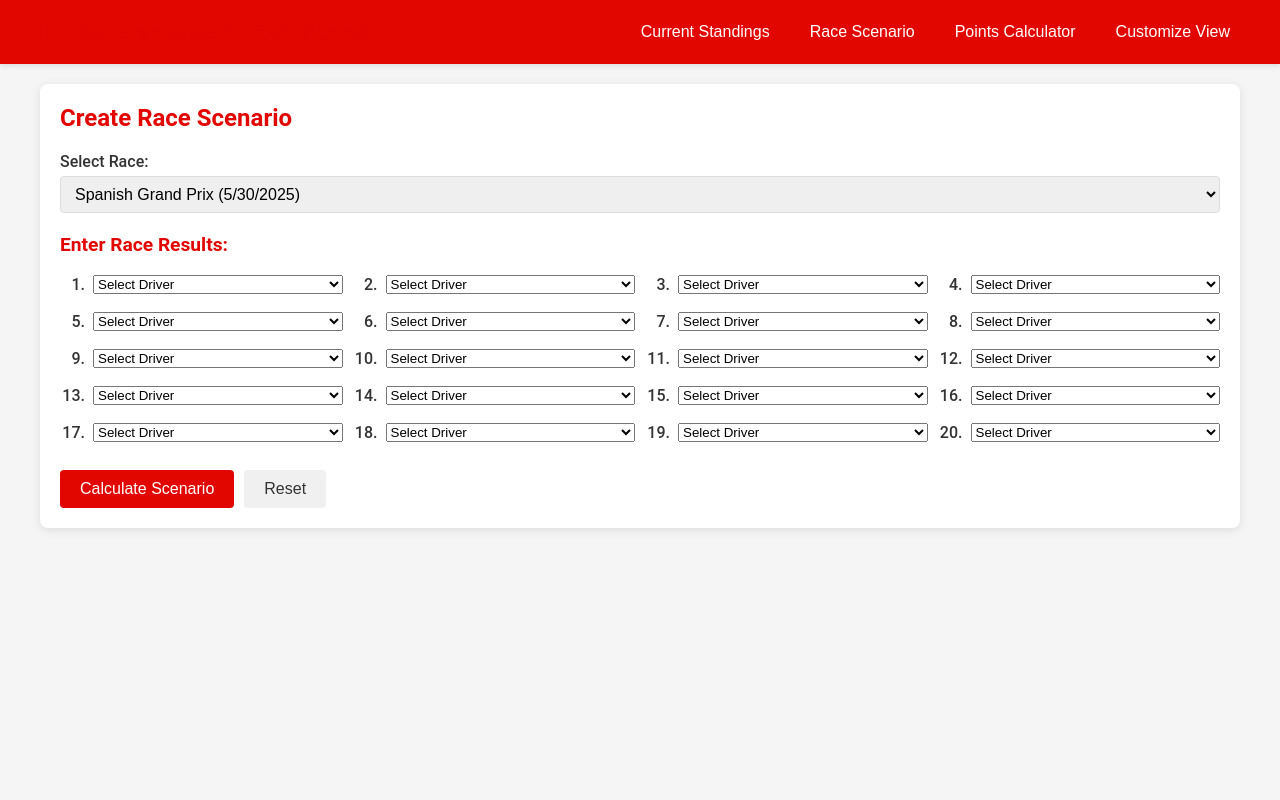
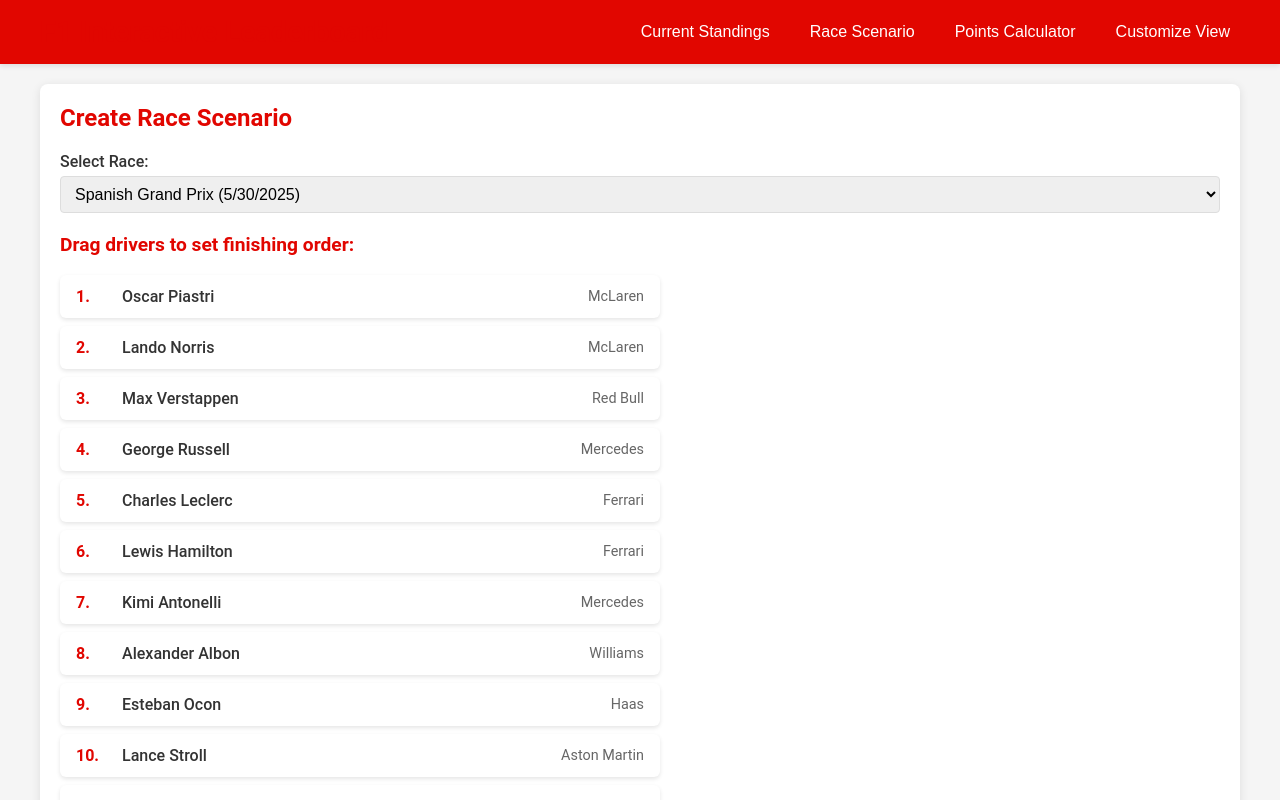
Before and after one commit to absknpl/f1-app, a React (Create React App) app in the folder leaderboard-app/: page / in a window 1280 px wide. Both pictures are taken after a click on the button "Race Scenario". Shown: the top 800 px of the page. Built offline with nearby package versions, Linux system fonts and the light colour scheme.

Commit message:
update 4
Added footer,
drag and drop works, everything works perfectly, manual data entry final site.

```diff
--- a/leaderboard-app/package.json
+++ b/leaderboard-app/package.json
@@ -3,13 +3,13 @@
   "version": "0.1.0",
   "private": true,
   "dependencies": {
+    "@hello-pangea/dnd": "^18.0.1",
     "@testing-library/dom": "^10.4.0",
     "@testing-library/jest-dom": "^6.6.3",
     "@testing-library/react": "^16.3.0",
     "@testing-library/user-event": "^13.5.0",
-    "react": "^19.1.0",
-    "react-dom": "^19.1.0",
-    "react-router-dom": "^6.30.1",
+    "react": "^18.2.0",
+    "react-dom": "^18.2.0",
     "react-scripts": "5.0.1",
     "web-vitals": "^2.1.4"
   },
--- a/leaderboard-app/src/App.js
+++ b/leaderboard-app/src/App.js
@@ -5,6 +5,7 @@
 import ScenarioResults from './components/ScenarioResults';
 import PointsCalculator from './components/PointsCalculator';
 import CustomizeLeaderboard from './components/CustomizeLeaderboard';
+import Footer from './components/footer';
 import './styles/main.css';
 import './styles/theme.css';
 
@@ -44,6 +45,8 @@
           />
         )}
       </main>
+
+      <Footer />
     </div>
   );
 }
--- /dev/null
+++ b/leaderboard-app/src/components/ErrorBoundary.js
@@ -0,0 +1,31 @@
+import React from 'react';
+
+class ErrorBoundary extends React.Component {
+  constructor(props) {
+    super(props);
+    this.state = { hasError: false };
+  }
+
+  static getDerivedStateFromError(error) {
+    return { hasError: true };
+  }
+
+  componentDidCatch(error, errorInfo) {
+    console.error('Error caught by boundary:', error, errorInfo);
+  }
+
+  render() {
+    if (this.state.hasError) {
+      return (
+        <div className="error-fallback">
+          <h2>Something went wrong</h2>
+          <button onClick={() => window.location.reload()}>Refresh</button>
+        </div>
+      );
+    }
+
+    return this.props.children;
+  }
+}
+
+export default ErrorBoundary;
--- a/leaderboard-app/src/components/Header.js
+++ b/leaderboard-app/src/components/Header.js
@@ -1,5 +1,4 @@
 import React from 'react';
-import { Link } from 'react-router-dom';
 
 const Header = ({ setCurrentView }) => {
   return (
--- a/leaderboard-app/src/components/ScenarioForm.js
+++ b/leaderboard-app/src/components/ScenarioForm.js
@@ -1,32 +1,47 @@
-import React, { useState } from 'react';
+import React, { useState, useCallback } from 'react';
 import { currentStandings, getUpcomingRaces } from '../utils/f1Data';
 import { calculateScenario } from '../utils/calculations';
+import { DragDropContext, Droppable, Draggable } from '@hello-pangea/dnd';
 
 const ScenarioForm = ({ setScenarioResults }) => {
   const upcomingRaces = getUpcomingRaces();
   const [selectedRace, setSelectedRace] = useState(upcomingRaces[0]?.name || '');
-  const [raceResults, setRaceResults] = useState(
-    Array(20).fill().map((_, i) => ({ position: i + 1, driver: '' }))
-  );
 
-  const handleDriverChange = (position, driver) => {
-    const newResults = [...raceResults];
-    newResults[position - 1] = { position, driver };
-    setRaceResults(newResults);
-  };
+  // Auto-fill with current standings
+  const initialResults = currentStandings.slice(0, 20).map((driver, index) => ({
+    id: driver.id,
+    position: index + 1,
+    driver: driver.id
+  }));
+
+  const [raceResults, setRaceResults] = useState(initialResults);
 
   const handleSubmit = (e) => {
     e.preventDefault();
-    if (!selectedRace) return;
-
     const results = calculateScenario(selectedRace, raceResults);
     setScenarioResults(results);
   };
 
   const handleReset = () => {
-    setRaceResults(Array(20).fill().map((_, i) => ({ position: i + 1, driver: '' })));
+    setRaceResults(initialResults);
     setScenarioResults(null);
   };
+
+  const onDragEnd = useCallback((result) => {
+    if (!result.destination) return;
+
+    const items = Array.from(raceResults);
+    const [reorderedItem] = items.splice(result.source.index, 1);
+    items.splice(result.destination.index, 0, reorderedItem);
+
+    // Update positions based on new order
+    const reorderedResults = items.map((item, index) => ({
+      ...item,
+      position: index + 1
+    }));
+
+    setRaceResults(reorderedResults);
+  }, [raceResults]);
 
   return (
     <div className="scenario-form">
@@ -50,25 +65,45 @@
         </div>
 
         <div className="race-results-input">
-          <h3>Enter Race Results:</h3>
-          <div className="results-grid">
-            {raceResults.map(result => (
-              <div key={result.position} className="result-input">
-                <span className="position">{result.position}.</span>
-                <select
-                  value={result.driver}
-                  onChange={(e) => handleDriverChange(result.position, e.target.value)}
+          <h3>Drag drivers to set finishing order:</h3>
+          <DragDropContext onDragEnd={onDragEnd}>
+            <Droppable droppableId="drivers">
+              {(provided) => (
+                <div
+                  {...provided.droppableProps}
+                  ref={provided.innerRef}
+                  className="driver-list"
                 >
-                  <option value="">Select Driver</option>
-                  {currentStandings.map(driver => (
-                    <option key={driver.id} value={driver.id}>
-                      {driver.name} ({driver.team})
-                    </option>
-                  ))}
-                </select>
-              </div>
-            ))}
-          </div>
+                  {raceResults.map((result, index) => {
+                    const driver = currentStandings.find(d => d.id === result.driver);
+                    return (
+                      <Draggable
+                        key={driver.id}
+                        draggableId={driver.id}
+                        index={index}
+                      >
+                        {(provided) => (
+                          <div
+                            ref={provided.innerRef}
+                            {...provided.draggableProps}
+                            {...provided.dragHandleProps}
+                            className="driver-item"
+                          >
+                            <span className="position">{result.position}.</span>
+                            <div className="driver-info">
+                              <span className="driver-name">{driver.name}</span>
+                              <span className="driver-team">{driver.team}</span>
+                            </div>
+                          </div>
+                        )}
+                      </Draggable>
+                    );
+                  })}
+                  {provided.placeholder}
+                </div>
+              )}
+            </Droppable>
+          </DragDropContext>
         </div>
 
         <div className="form-actions">
@@ -76,7 +111,7 @@
             Calculate Scenario
           </button>
           <button type="button" onClick={handleReset} className="reset-btn">
-            Reset
+            Reset to Current Standings
           </button>
         </div>
       </form>
--- /dev/null
+++ b/leaderboard-app/src/components/footer.js
@@ -0,0 +1,31 @@
+import React from 'react';
+
+const Footer = () => {
+  return (
+    <footer className="app-footer">
+      <div className="footer-content">
+        <p>
+          Developed with ❤️ by <a href="https://www.abisek.dev" target="_blank" rel="noopener noreferrer">Abhishek Nepal</a>
+        </p>
+        <div className="footer-links">
+          <a href="https://github.com/absknpl" target="_blank" rel="noopener noreferrer">
+            GitHub
+          </a>
+          <a href="https://linkedin.com/in/absknpl" target="_blank" rel="noopener noreferrer">
+            LinkedIn
+          </a>
+          <a href="https://twitter.com/abhishekn123" target="_blank" rel="noopener noreferrer">
+            Twitter
+          </a>
+        </div>
+        <p className="footer-tech">
+          Built with React, DnD, and Formula 1 passion.
+          This interactive tool showcases advanced React patterns including:
+          drag-and-drop interfaces, complex state management, and responsive design.
+        </p>
+      </div>
+    </footer>
+  );
+};
+
+export default Footer;
--- a/leaderboard-app/src/index.js
+++ b/leaderboard-app/src/index.js
@@ -1,17 +1,16 @@
 import React from 'react';
-import ReactDOM from 'react-dom/client';
-import './index.css';
+import { createRoot } from 'react-dom/client';
 import App from './App';
-import reportWebVitals from './reportWebVitals';
+import ErrorBoundary from './components/ErrorBoundary';
+import './styles/main.css';
+import './styles/theme.css';
 
-const root = ReactDOM.createRoot(document.getElementById('root'));
+const container = document.getElementById('root');
+const root = createRoot(container);
 root.render(
   <React.StrictMode>
-    <App />
+    <ErrorBoundary>
+      <App />
+    </ErrorBoundary>
   </React.StrictMode>
 );
-
-// If you want to start measuring performance in your app, pass a function
-// to log results (for example: reportWebVitals(console.log))
-// or send to an analytics endpoint. Learn more: https://bit.ly/CRA-vitals
-reportWebVitals();
--- a/leaderboard-app/src/styles/main.css
+++ b/leaderboard-app/src/styles/main.css
@@ -241,58 +241,125 @@
   margin: 8px 0;
 }
 
-/* Scenario Form Styles */
-.results-grid {
-  display: grid;
-  grid-template-columns: repeat(auto-fill, minmax(250px, 1fr));
-  gap: 10px;
-  margin-top: 15px;
+/* Scenario Form - Vertical List Styles */
+.driver-list {
+  display: flex;
+  flex-direction: column;
+  gap: 8px;
+  margin-top: 16px;
+  width: 100%;
+  max-width: 600px;
 }
 
-.result-input {
+.driver-item {
   display: flex;
   align-items: center;
+  padding: 12px 16px;
+  background: white;
+  border-radius: 6px;
+  box-shadow: 0 2px 4px rgba(0,0,0,0.1);
+  transition: transform 0.2s, box-shadow 0.2s;
+}
+
+.driver-item:hover {
+  transform: translateY(-2px);
+  box-shadow: 0 4px 8px rgba(0,0,0,0.15);
+}
+
+.position {
+  font-weight: bold;
+  width: 30px;
+  color: #E10600;
+}
+
+.driver-info {
+  display: flex;
+  flex: 1;
+  justify-content: space-between;
+  align-items: center;
+  margin-left: 16px;
+}
+
+.driver-name {
+  font-weight: 500;
+}
+
+.driver-team {
+  color: #666;
+  font-size: 0.9em;
+}
+
+/* Remove the old grid styles */
+.results-grid {
+  display: flex;
+  flex-direction: column;
   gap: 8px;
 }
 
-.result-input .position {
-  width: 25px;
-  text-align: right;
-  font-weight: 500;
+/* Form actions */
+.form-actions {
+  margin-top: 24px;
+  display: flex;
+  gap: 12px;
+}
+.error-fallback button {
+  margin-top: 20px;
+  padding: 10px 20px;
+  background: #E10600;
+  color: white;
+  border: none;
+  border-radius: 4px;
+  cursor: pointer;
+}
+/* Footer Styles */
+.app-footer {
+  background-color: #1e1e1e;
+  color: white;
+  padding: 30px 0;
+  margin-top: 40px;
 }
 
-.result-input select {
-  flex: 1;
+.footer-content {
+  max-width: 1200px;
+  margin: 0 auto;
+  padding: 0 20px;
+  text-align: center;
 }
 
-.form-actions {
-  display: flex;
-  gap: 10px;
-  margin-top: 20px;
+.footer-content a {
+  color: #E10600;
+  text-decoration: none;
+  transition: color 0.2s;
 }
 
-.reset-btn {
-  background-color: #f0f0f0;
-  color: #333;
-  border: none;
-  padding: 10px 20px;
-  border-radius: 4px;
-  font-size: 1em;
-  cursor: pointer;
-  transition: background-color 0.2s;
+.footer-content a:hover {
+  color: #ff4d4d;
 }
 
-.reset-btn:hover {
-  background-color: #e0e0e0;
+.footer-links {
+  display: flex;
+  justify-content: center;
+  gap: 20px;
+  margin: 15px 0;
 }
-  /* Responsive */
-  @media (max-width: 768px) {
-    .leaderboard-table {
-      font-size: 0.9em;
-    }
 
-    .leaderboard-table th,
-    .leaderboard-table td {
-      padding: 8px 10px;
-    }
+.footer-tech {
+  max-width: 600px;
+  margin: 20px auto 0;
+  font-size: 0.9em;
+  color: #aaa;
+  line-height: 1.5;
+}
+
+/* Responsive adjustments */
+@media (max-width: 768px) {
+  .draggable {
+    flex-direction: column;
+    align-items: flex-start;
   }
+
+  .driver-info {
+    width: 100%;
+    margin-top: 8px;
+  }
+}
--- a/leaderboard-app/src/utils/f1Data.js
+++ b/leaderboard-app/src/utils/f1Data.js
@@ -1,3 +1,8 @@
+export const getUpcomingRaces = () => {
+  return racesRemaining.filter(race => !race.completed);
+};
+
+// Make sure racesRemaining is properly defined
 export const racesRemaining = [
   { id: 9, name: "Spanish Grand Prix", date: "2025-05-30", completed: false },
   { id: 10, name: "Canadian Grand Prix", date: "2025-06-13", completed: false },
@@ -17,8 +22,6 @@
   { id: 24, name: "Abu Dhabi Grand Prix", date: "2025-12-05", completed: false }
 ];
 
-// Helper function to filter upcoming races
-export const getUpcomingRaces = () => racesRemaining.filter(race => !race.completed);
 
   export const currentStandings = [
     {
```
Also changed, not shown: leaderboard-app/src/api/f1Api.js (added, +37 -0 lines), 1 other file (tests, documents, lock files or other folders).
